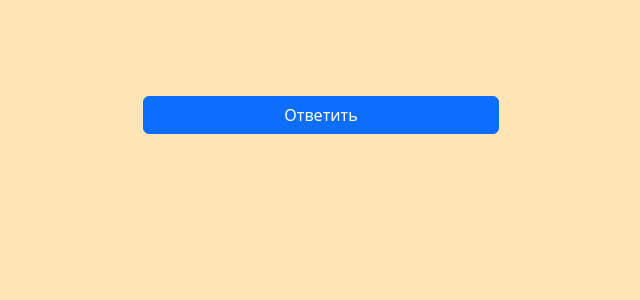
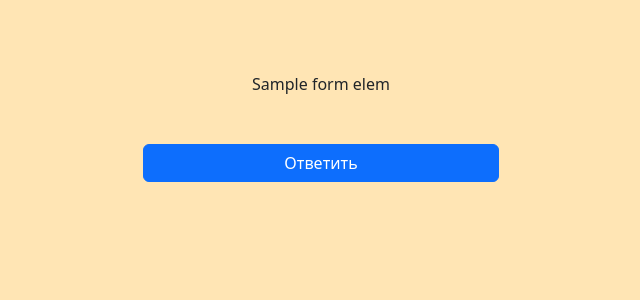
Before and after one commit to pgershuni/quiz_game, a Flask app: page /test_open/1/1 in a window 1280 px wide. Shown: the part 56-356 px from the top of the page, without its empty margins (319-959 px from the left). Run offline with Flask 3, Linux system fonts and the light colour scheme; a user stored in the database is signed in; a database or web service that is not in the repository returns one stand-in record (values such as "Sample title"); data that the repository does not hold is empty.

Commit message:
open_test v0.1

```diff
--- a/Project/forms.py
+++ b/Project/forms.py
@@ -68,5 +68,9 @@ class OpenCheckbox(FlaskForm):
     checkbox = SelectMultipleField(validators=[DataRequired()])
 
 
-class OpenSubmit(FlaskForm):
+class Open(FlaskForm):
+    text = StringField()
+    common = FormField(OpenCommon)
+    radio = FormField(OpenRadio)
+    checkbox = FormField(OpenCheckbox)
     submit = SubmitField('Ответить')
--- a/Project/site.py
+++ b/Project/site.py
@@ -1,7 +1,7 @@
 import requests
 from flask import Flask, render_template, redirect, request
 from flask_login import LoginManager, UserMixin, current_user, login_user, logout_user, login_required
-from forms import LoginForm, RegForm, Create, CreateType, CreateTest, OpenCommon, OpenRadio, OpenCheckbox, OpenSubmit
+from forms import LoginForm, RegForm, Create, CreateType, CreateTest, Open
 import itertools
 
 app = Flask('app')
@@ -274,7 +274,6 @@ def create_question():
 
                 questions.append(time)
 
-            print(questions)
             index += 1
 
         # ключ сам создавай, я не знаю по какому принципу он создается
@@ -300,7 +299,7 @@ def create_question():
             form.questions[-1].options.append_entry()
             form.questions[-1].options[-1].label = f'Вариант {q + 1}'
 
-    for elem in range(types.count('выбор нескольких правильных ответов')):
+    for elem in range(types.count('выбор правильного ответа')):
         form.questions.append_entry()
         for q in range(3):
             form.questions[-1].options.append_entry()
@@ -325,13 +324,10 @@ def test_open(key, question_index):
 
     print(f'test {key} have been opened')
 
-    form_common = OpenCommon()
-    form_radio = OpenRadio()
-    form_checkbox = OpenCheckbox()
-    form_submit = OpenSubmit()
+    form = Open()
 
     # Тут же проверять ответ
-    if form_submit.validate_on_submit():
+    if form.validate_on_submit():
         if question_index == len(questions):
             return render_template('/main')
 
@@ -341,11 +337,21 @@ def test_open(key, question_index):
     params = {
         'title': test['name'],
         'question': questions[int(question_index)],
-        'form_common': form_common,
-        'form_radio': form_radio,
-        'form_checkbox': form_checkbox,
-        'form_submit': form_submit
+        'form': form,
+        'type': questions[int(question_index)]['type']
     }
+
+    if len(params['question']['question']) == 1:
+        form.text.label = params['question']['question']
+
+    else:
+        form.text.label = params['question']['question'][0]
+
+        if params['type'] == "rad":
+            form.radio.radio.choices = params['question']['question'][1]
+
+        else:
+            form.checkbox.checkbox.choices = params['question']['question'][1]
 
     return render_template("test_open.html", **params)
 
--- a/Project/templates/test_open.html
+++ b/Project/templates/test_open.html
@@ -5,41 +5,38 @@
 {% block body %}
 
     <form class="container" method="post">
-        {{ form_common.csrf_token() }}
-        {{ form_radio.csrf_token() }}
-        {{ form_checkbox.csrf_token() }}
-        {{ form_submit.csrf_token() }}
+        {{ form.csrf_token() }}
 
         <br><br><br>
-        {% if question['type'] == 'ord' %}
+        <div class="row">
+                <div class="col-3"></div>
+                <div class="col-md-6 text-center">{{ form.text.label }}</div>
+                <div class="col-3"></div>
+        </div>
+        <br>
+        {% if type == "ord" %}
             <div class="row">
-                <div class="col text-center"><h3>{{ question['question'] }}</h3></div>
+                <div class="col-2"></div>
+                <div class="col-md-4">{{ form.common.answer.label }}</div>
+                <div class="col-md-4">{{ form.common.answer(class="form-control") }}</div>
+                <div class="col-2"></div>
             </div>
-            <br>
+        {% elif type == "rad" %}
             <div class="row">
-                <div class="col-4"></div>
-                <div class="col-md-4">{{ form_common.answer(class="form-control") }}</div>
-                <div class="col-4"></div>
-            </div>
-        {% elif question['type'] == 'rad' %}
-            <div class="row">
-                <div class="col text-center"><h3>{{ question['question'][0] }}</h3></div>
+                <div class="col"></div>
             </div>
             <div class="row">
-                <div class="col-md">{{ form_radio.radio(class="form-check form-check-inline") }}</div>
+                <div class="col">{{ form.radio.radio(class="form-check form-check-inline") }}</div>
             </div>
-        {% elif question['type'] == 'check' %}
+        {% elif type == "check" %}
             <div class="row">
-                <div class="col text-center"><h3>{{ question['question'][0] }}</h3></div>
-            </div>
-            <div class="row">
-                <div class="col-md">{{ form_checkbox.checkbox(class="form-check form-check-inline") }}</div>
+                <div class="col">{{ form.radio.radio(class="form-check form-check-inline") }}</div>
             </div>
         {% endif %}
         <br>
         <div class="row">
             <div class="col-4"></div>
-            <div class="col-md-4">{{ form_submit.submit(class="btn btn-primary w-100") }}</div>
+            <div class="col-md-4">{{ form.submit(class="btn btn-primary w-100") }}</div>
             <div class="col-4"></div>
         </div>
     </form>
```
